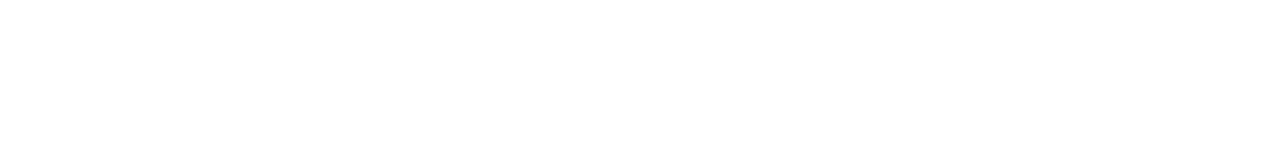
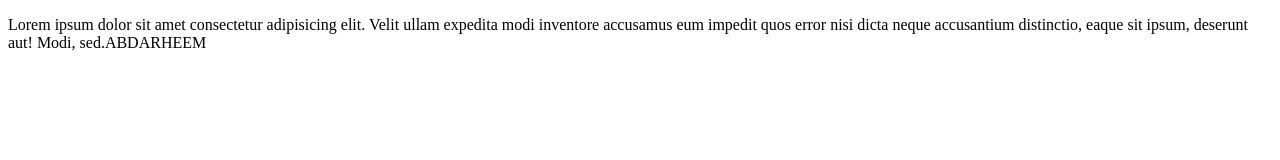
Before and after one commit to abdarheemfarhen/abdarheem-alleys, a plain HTML site: page index.html in a window 1280 px wide. Drawn offline with Linux system fonts and the light colour scheme.

Commit message:
add lorem as abdarheem

```diff
--- a/index.html
+++ b/index.html
@@ -7,5 +7,6 @@
 </head>
 <body>
 
+    <p>Lorem ipsum dolor sit amet consectetur adipisicing elit. Velit ullam expedita modi inventore accusamus eum impedit quos error nisi dicta neque accusantium distinctio, eaque sit ipsum, deserunt aut! Modi, sed.ABDARHEEM</p>
 </body>
 </html>
```
